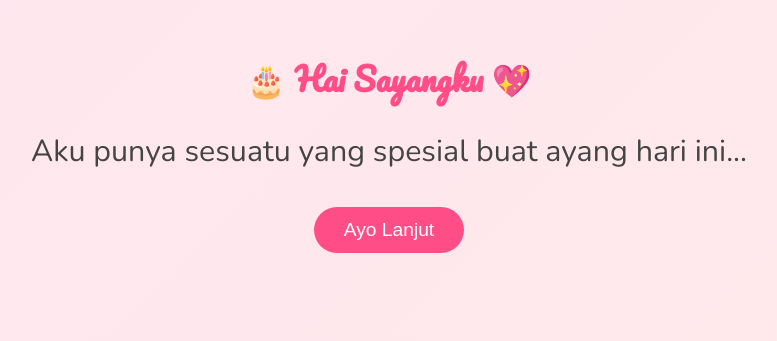
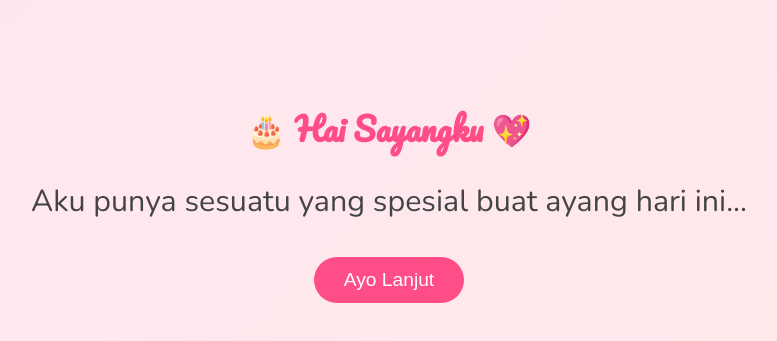
Before and after one commit to safiqurrohman/spesial-sindy, a plain HTML site: page index.html in a window 1280 px wide. Shown: the part 231-572 px from the top of the page, without its empty margins (251-1028 px from the left). Drawn offline with nearby package versions, Linux system fonts and the light colour scheme.

Commit message:
Update index.html

```diff
--- a/index.html
+++ b/index.html
@@ -24,7 +24,7 @@
 
     .halaman {
       display: none;
-      padding: 250px 20px;
+      padding-top: 300px;
       min-height: 100vh;
     }
 
```
